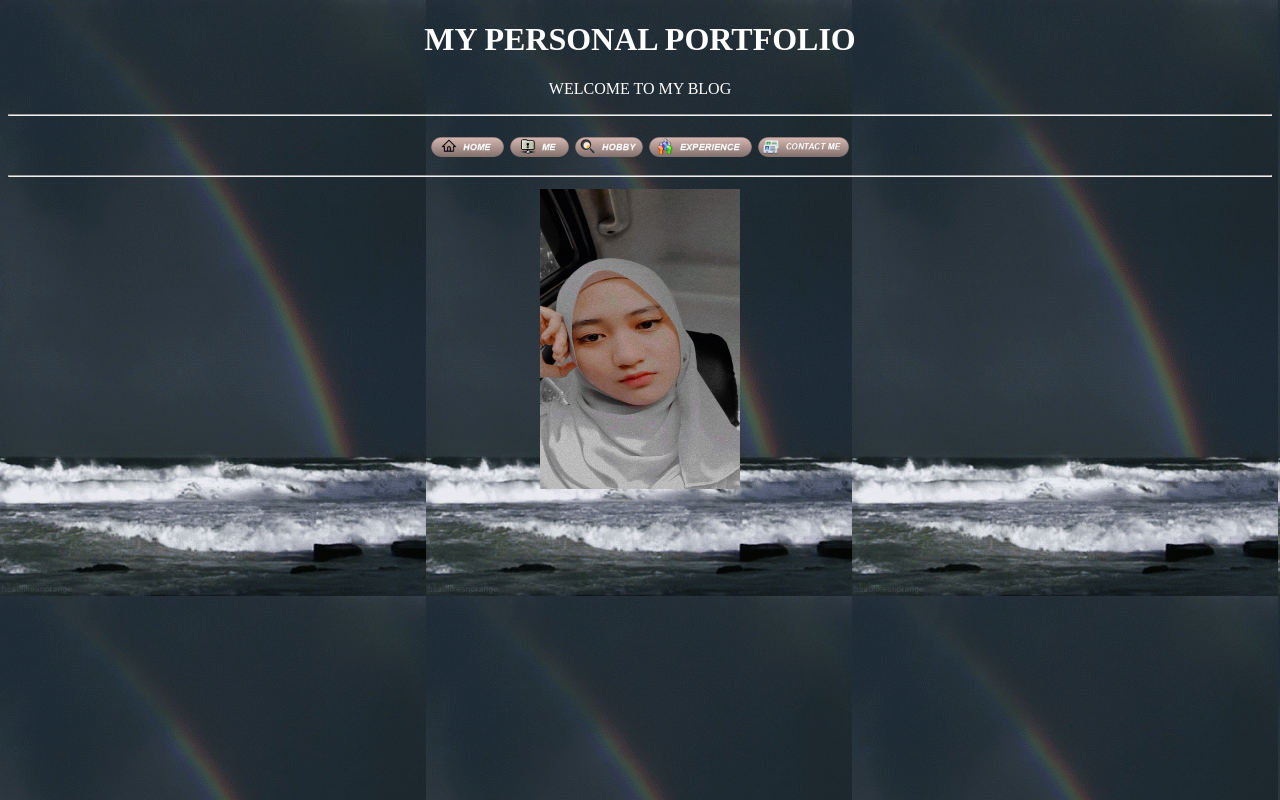
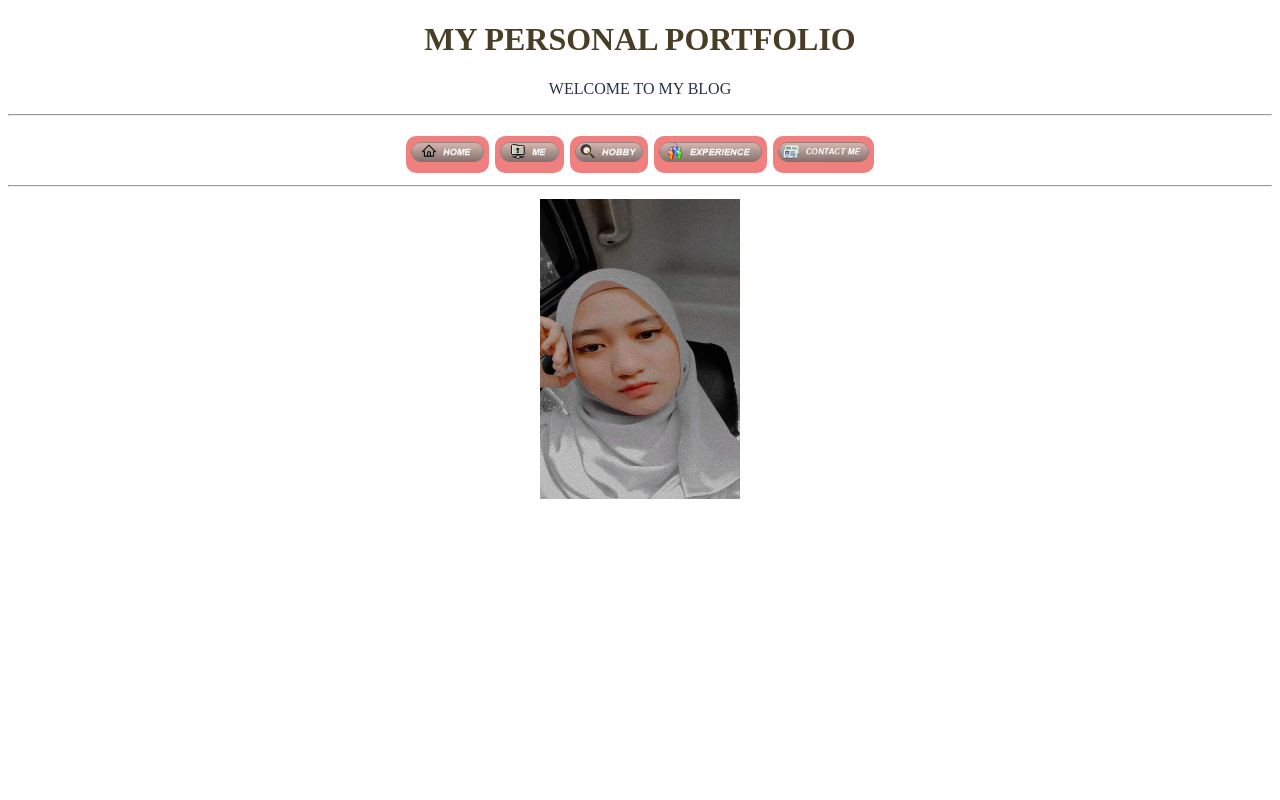
Before and after one commit to syahirahaminuddin/my.personal.portfolio, a plain HTML site: page home.html in a window 1280 px wide. Drawn offline with Linux system fonts and the light colour scheme.

Commit message:
Update home.html

```diff
--- a/home.html
+++ b/home.html
@@ -1,11 +1,32 @@
 <!DOCTYPE html>
 <html>
-    <head>
+<head>
+<center><style>
+        a:link, a:visited
+    	    {
+    	        background-color: #F08080;
+    	        color:#778899;
+    	        padding: 5px;
+    	        text-align:center;
+    	        text-decoration: none;
+    	        display: inline-block;
+    	        border-radius: 10px;
+    	    }
+        a:hover, a:active
+            {
+                background-color: #FFC0CB;
+            }
+</style>
+</head>
         <title>My Personal Portfolio</title>
+            <link rel="stylesheet" type="text/css" href="style.css">
+            <link href="https://fonts.googleapis.com/css2?family=Caveat&display=swap" rel="stylesheet">
+            <link href="https://fonts.googleapis.com/css2?family=Caveat&family=Dancing+Script&display=swap" rel="stylesheet">
+
     </head>
-<body background="images/background.gif">
-<center><h1><font color="white">MY PERSONAL PORTFOLIO</h1></center>
-<center><p>WELCOME TO MY BLOG</p></center>
+    <body>
+<center><h1><font color="#493D26">MY PERSONAL PORTFOLIO</h1></center>
+<center><p><font color= "#26334A">WELCOME TO MY BLOG</p></center>
 
 <center><hr><h2><a href="home.html"><img src="images/home.png" height="20"></a>
 	<a href="me.html"><img src="images/me.png" height="20"></a>
```
